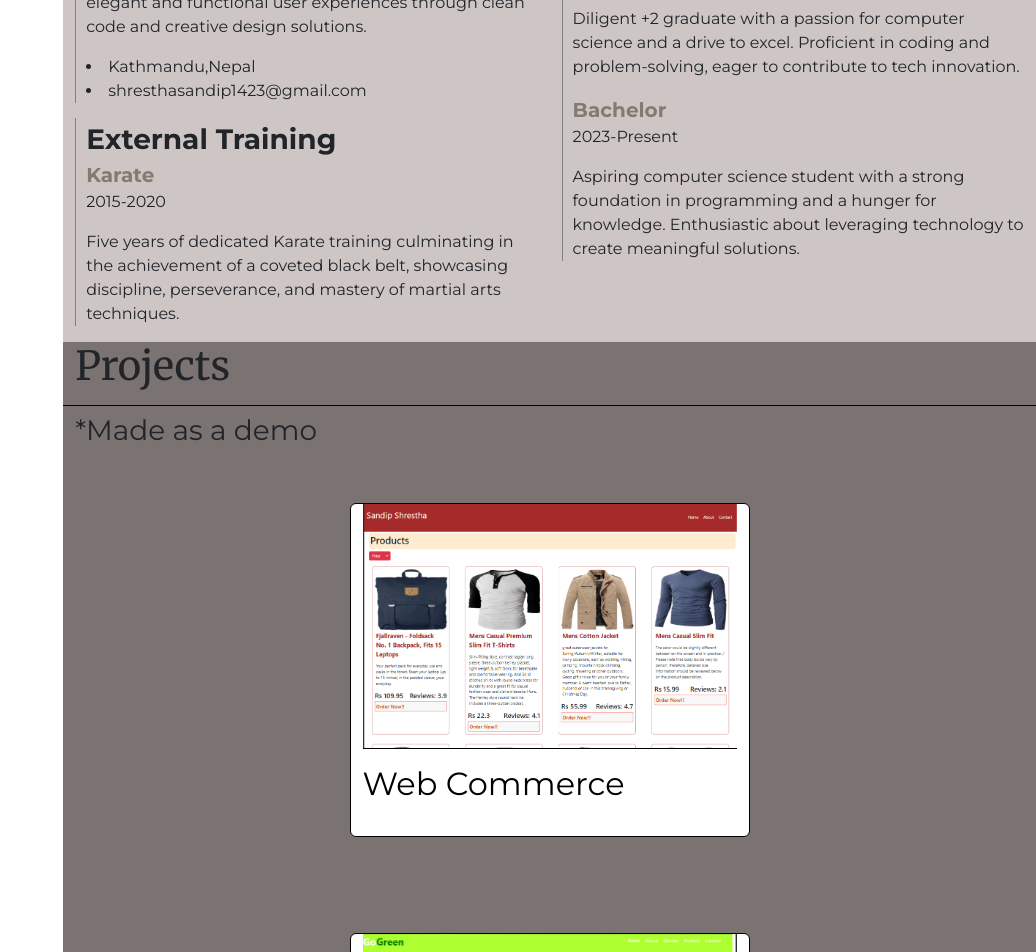
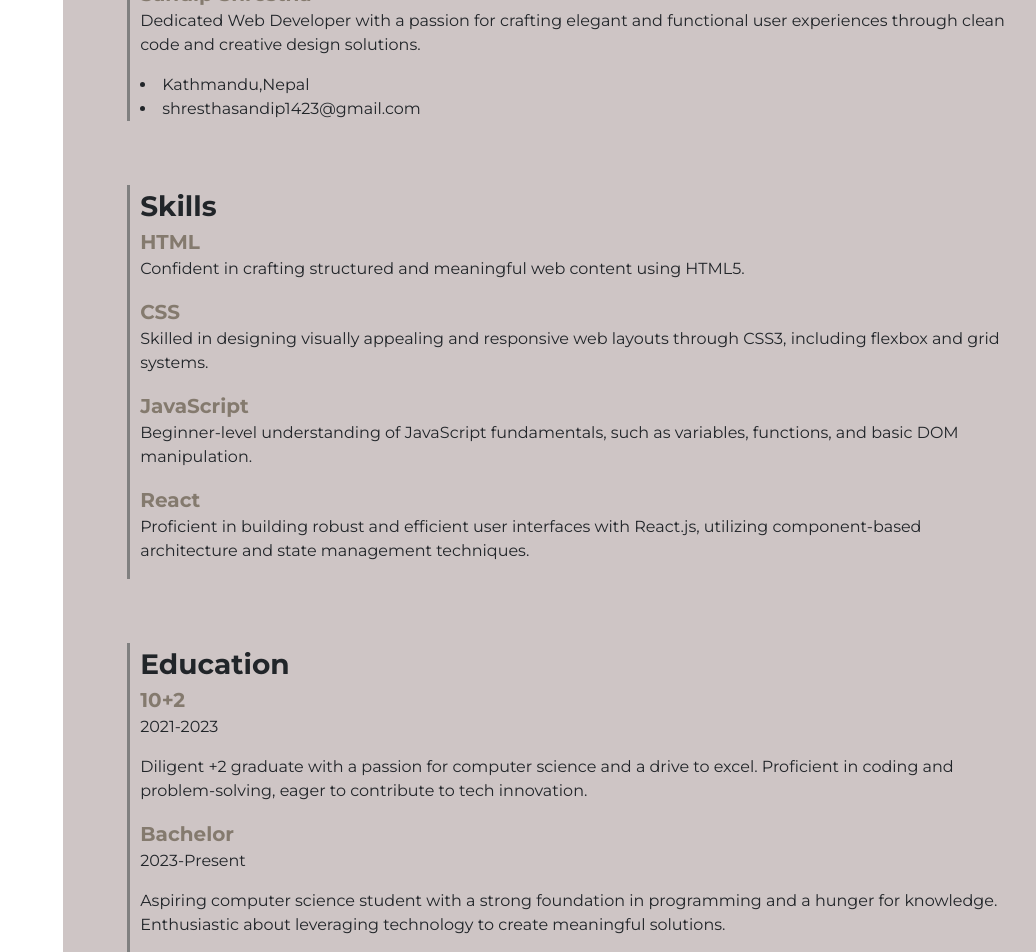
Before and after one commit to sandipshrestha1423/portfolio, a React (Vite) app: page / in a window 1280 px wide. Shown: the part 1500-2452 px from the top of the page, without its empty margins (244-1280 px from the left). Built offline with nearby package versions, Linux system fonts and the light colour scheme.

Commit message:
Content added on Resume and minor changes made

```diff
--- a/src/Content/Resume.jsx
+++ b/src/Content/Resume.jsx
@@ -10,19 +10,72 @@ function Resume() {
         data-aos-duration="1000"
       >
         <h1 className="heading">My Resume</h1>
-        <div className="col-lg-6">
+
         <div className="resume-content">
           <div className="resume-topic">--Summary--</div>
           <div className="resume-title">Sandip Shrestha</div>
           <div className="resume-info">
             <p>
               Dedicated Web Developer with a passion for crafting elegant and
-                functional user experiences through clean code and creative
-                design solutions.
+              functional user experiences through clean code and creative design
+              solutions.
             </p>
             <li>Kathmandu,Nepal</li>
 
             <li>shresthasandip1423@gmail.com</li>
+          </div>
+        </div>
+        <div className="resume-content">
+          <div className="resume-topic">Skills</div>
+          <div className="resume-title">HTML</div>
+          <div className="resume-info">
+            <p>
+              Confident in crafting structured and meaningful web content using
+              HTML5.
+            </p>
+          </div>
+          <div className="resume-title">CSS</div>
+          <div className="resume-info">
+            <p>
+              Skilled in designing visually appealing and responsive web layouts
+              through CSS3, including flexbox and grid systems.
+            </p>
+          </div>
+          <div className="resume-title">JavaScript</div>
+          <div className="resume-info">
+            <p>
+              Beginner-level understanding of JavaScript fundamentals, such as
+              variables, functions, and basic DOM manipulation.
+            </p>
+          </div>
+          <div className="resume-title">React</div>
+          <div className="resume-info">
+            <p>
+              Proficient in building robust and efficient user interfaces with
+              React.js, utilizing component-based architecture and state
+              management techniques.
+            </p>
+          </div>
+        </div>
+        <div className="resume-content">
+          <div className="resume-topic">Education</div>
+          <div className="resume-title">10+2</div>
+          <div className="resume-info">
+            <p className="date">2021-2023</p>
+            <p>
+              Diligent +2 graduate with a passion for computer science and a
+              drive to excel. Proficient in coding and problem-solving, eager to
+              contribute to tech innovation.
+            </p>
+          </div>
+          <div className="resume-title">Bachelor</div>
+          <div className="resume-info">
+            <p className="date">2023-Present</p>
+            <p>
+              Aspiring computer science student with a strong foundation in
+              programming and a hunger for knowledge. Enthusiastic about
+              leveraging technology to create meaningful solutions.
+            </p>
           </div>
         </div>
         <div className="resume-content">
@@ -38,30 +91,6 @@ function Resume() {
           </div>
         </div>
       </div>
-        <div className="col-lg-6">
-          <div className="resume-content">
-            <div className="resume-topic">Education</div>
-            <div className="resume-title">10+2</div>
-            <div className="resume-info">
-              <p className="date">2021-2023</p>
-              <p>
-                Diligent +2 graduate with a passion for computer science and a
-                drive to excel. Proficient in coding and problem-solving, eager
-                to contribute to tech innovation.
-              </p>
-            </div>
-            <div className="resume-title">Bachelor</div>
-            <div className="resume-info">
-              <p className="date">2023-Present</p>
-              <p>
-                Aspiring computer science student with a strong foundation in
-                programming and a hunger for knowledge. Enthusiastic about
-                leveraging technology to create meaningful solutions.
-              </p>
-            </div>
-          </div>
-        </div>
-      </div>
     </>
   );
 }
--- a/src/style.scss
+++ b/src/style.scss
@@ -73,7 +73,6 @@ body {
     text-align: center;
     font-weight: bold;
 
-
     .name {
       font-size: 2rem; /* Default font size for larger screens */
     }
@@ -94,10 +93,14 @@ body {
   left: 12px;
   width: 100%;
   background-color: rgb(206, 197, 197);
+  .heading {
+    margin-bottom: 50px;
+  }
   .resume-content {
-    margin-bottom: 15px;
+    width: 70vw;
+    margin: 0 5vw 5vw 5vw;
     padding-left: 10px;
-    border-left: 1px solid grey;
+    border-left: 3px solid grey;
     .resume-topic {
       font-weight: bold;
       font-size: 28px;
@@ -283,6 +286,5 @@ body {
     min-width: 0;
     max-width: 0;
     left: -24vw;
-
   }
 }
```
Also changed, not shown: 1 other file (tests, documents, lock files or other folders). Lines whose indentation alone changed are shown as unchanged.
